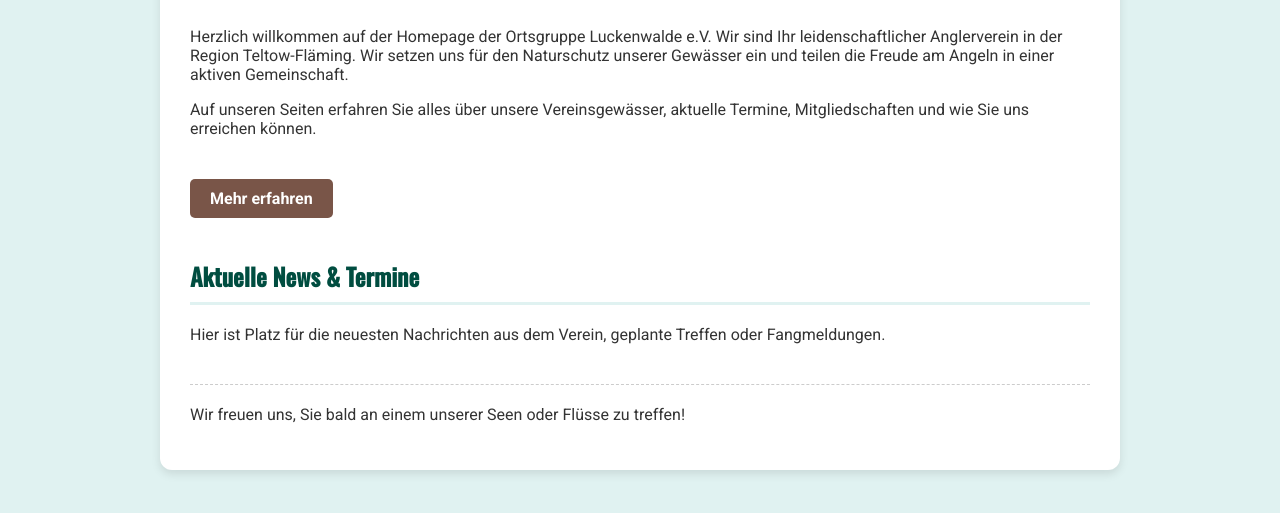
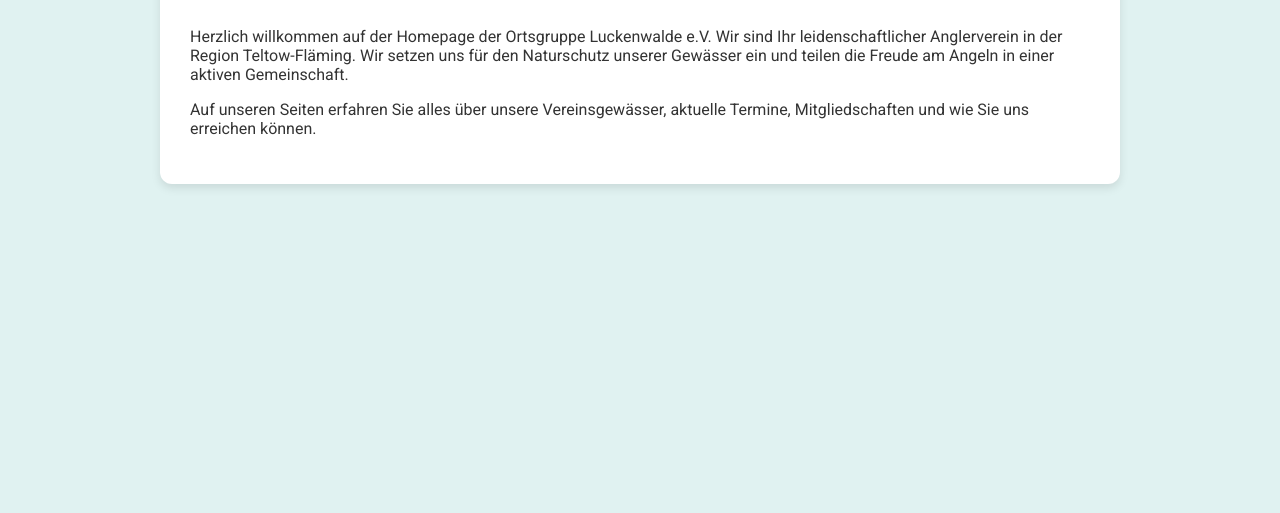
Before and after one commit to Ortsgruppe-Luckenwalde-EV/Haubtseite, a plain HTML site: page index.html in a window 1280 px wide. Shown: the part 247-760 px from the top of the page. Drawn offline with nearby package versions, Linux system fonts and the light colour scheme.

Commit message:
Refactor styles and clean up unused button code
Updated comments and removed unused button section in styles.

```diff
--- a/index.html
+++ b/index.html
@@ -58,15 +58,15 @@
             background-color: white;
             border-radius: 12px;
             box-shadow: 0 4px 10px rgba(0, 0, 0, 0.1);
-            text-align: left; /* Text wieder linksbündig für Homepage-Stil */
+            text-align: left;
         }
 
-        /* Neue, coolere Haupt-Überschrift für die Homepage */
+        /* Neue, coole Haupt-Überschrift für die Homepage */
         .welcome-title {
-            color: var(--color-secondary); /* Akzentfarbe */
+            color: var(--color-secondary);
             font-family: 'Oswald', sans-serif;
-            font-size: 2.5em; /* Größer */
-            text-align: center; /* Zentriert */
+            font-size: 2.5em;
+            text-align: center;
             margin-top: 10px;
             margin-bottom: 30px;
             border-bottom: 3px solid var(--color-primary);
@@ -81,7 +81,7 @@
             margin-top: 30px;
         }
 
-        /* Button */
+        /* Der Button-Stil bleibt, wird aber nicht mehr verwendet */
         .btn-holz {
             display: inline-block;
             background-color: var(--color-secondary);
@@ -91,7 +91,7 @@
             border-radius: 5px;
             font-weight: bold;
             transition: background-color 0.3s;
-            margin-top: 25px; /* Abstand nach oben */
+            margin-top: 25px;
             margin-bottom: 10px;
         }
         .btn-holz:hover {
@@ -122,18 +122,6 @@
             Auf unseren Seiten erfahren Sie alles über unsere Vereinsgewässer, aktuelle Termine, Mitgliedschaften und wie Sie uns erreichen können.
         </p>
 
-        <a href="#" class="btn-holz">Mehr erfahren</a>
-
-
-        <h2>Aktuelle News & Termine</h2>
-        <p>
-            Hier ist Platz für die neuesten Nachrichten aus dem Verein, geplante Treffen oder Fangmeldungen.
-        </p>
-
-        <p style="margin-top: 40px; border-top: 1px dashed #ccc; padding-top: 20px;">
-            Wir freuen uns, Sie bald an einem unserer Seen oder Flüsse zu treffen!
-        </p>
-
     </div>
 
 </body>
```
